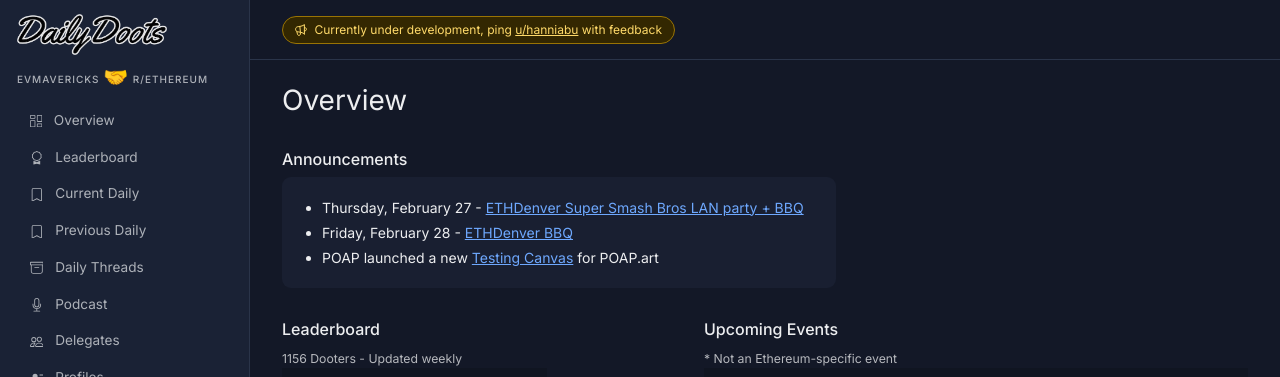
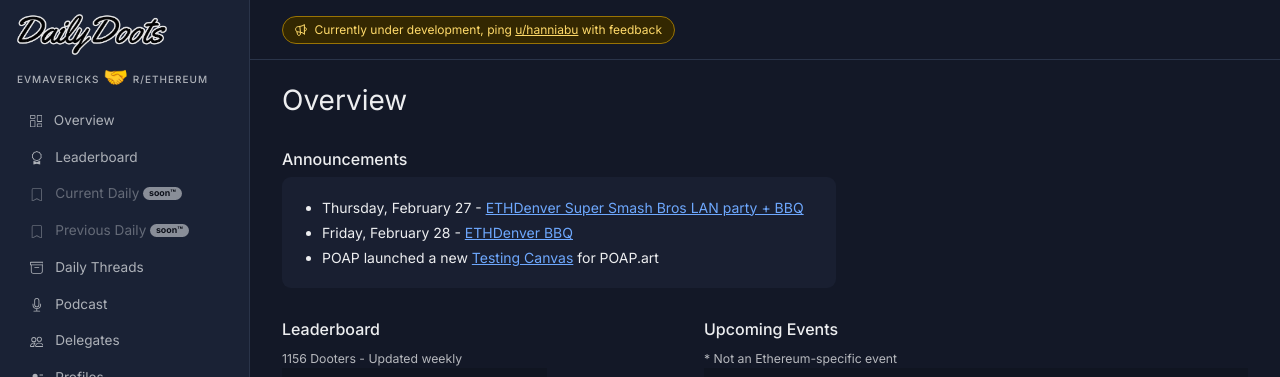
Before and after one commit to etheralpha/dailydoots-com, a Jekyll site: the page built from index.md, in a window 1280 px wide. Shown: the top 377 px of the page. Built offline with Jekyll 4.4.1, drawn with Linux system fonts in a browser that asks for light colours; some web fonts are replaced.

Commit message:
disable daily shortcuts

```diff
--- a/_includes/partials/menu.html
+++ b/_includes/partials/menu.html
@@ -97,13 +97,13 @@
       {{site.data.icons.award}}
       <span class="ms-2">Leaderboard</span>
     </a>
-    <a href="/daily" class="menu-link">
+    <a href="/daily" class="menu-link disabled">
       {{site.data.icons.bookmark}}
-      <span class="ms-2">Current Daily</span>
+      <span class="ms-2">Current Daily <span class="badge rounded-pill text-bg-light">soon™</span</span>
     </a>
-    <a href="/daily-previous" class="menu-link">
+    <a href="/daily-previous" class="menu-link disabled">
       {{site.data.icons.bookmark}}
-      <span class="ms-2">Previous Daily</span>
+      <span class="ms-2">Previous Daily <span class="badge rounded-pill text-bg-light">soon™</span</span>
     </a>
     <a href="/daily-threads" class="menu-link">
       {{site.data.icons.archive}}
```
